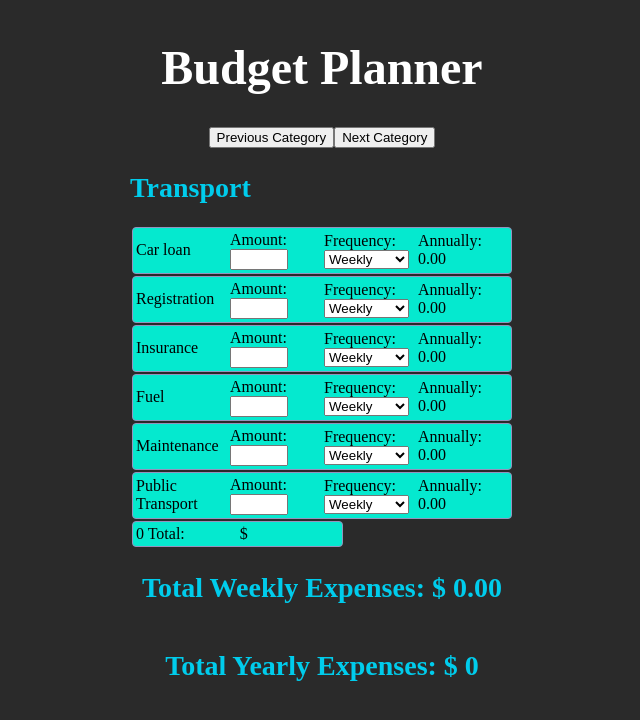
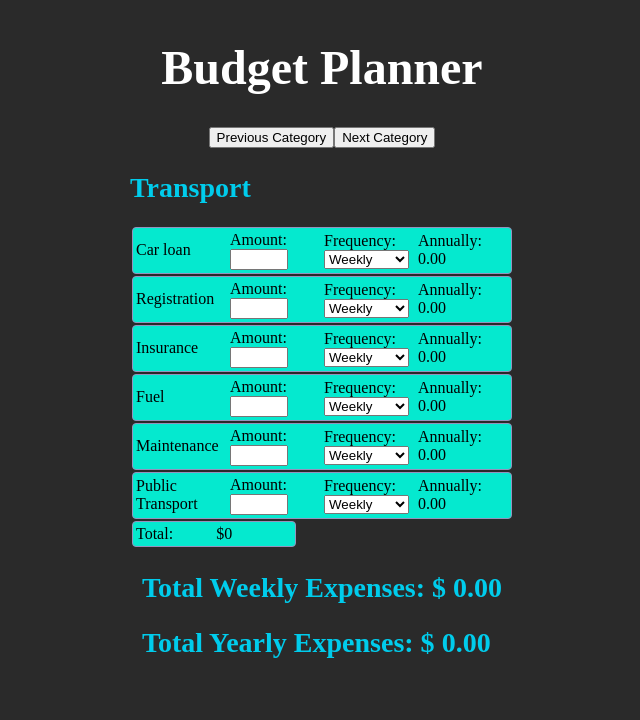
Before and after one commit to DBurgess93/budget-planner, a React (Create React App) app: page / in a window 1280 px wide. Shown: the top 720 px of the page, without its empty margins (318-958 px from the left). Built offline with nearby package versions, Linux system fonts and the light colour scheme.

Commit message:
Update how category total is display in Category component

```diff
--- a/src/App.js
+++ b/src/App.js
@@ -55,8 +55,8 @@ const Category = ({
         <table>
           <tbody>
             <tr>
-              <td>{showCategory} Total:</td>
-              <td>${categoryTotals[showCategory]}</td>
+              <td>Total:</td>
+              <td>${categoryTotals[currentCategory.name]}</td>
             </tr>
           </tbody>
         </table>
@@ -78,6 +78,15 @@ const ToggleCategoryButtons = ({ handleNextCategory, handleBackCategory }) => {
       >
         Next Category
       </button>
+    </div>
+  )
+}
+
+const RunningTotals = ({totalAllWeekly, totalAllCategories}) => {
+  return (
+    <div>
+      <h2>Total Weekly Expenses: $ {totalAllWeekly.toFixed(2)} </h2>
+      <h2>Total Yearly Expenses: $ {totalAllCategories.toFixed(2)} </h2>
     </div>
   )
 }
@@ -128,7 +137,7 @@ const App = () => {
     },
     {
       name: 'Home',
-      display: false,
+      display: true,
       items: [
         {
           name: 'Home Loan',
@@ -176,7 +185,7 @@ const App = () => {
     },
     {
       name: 'Utilities',
-      display: false,
+      display: true,
       items: [
         {
           name: 'Mobile Phone',
@@ -218,7 +227,7 @@ const App = () => {
     },
     {
       name: 'Health',
-      display: false,
+      display: true,
       items: [
         {
           name: 'Health Insurance',
@@ -266,7 +275,7 @@ const App = () => {
     },
     {
       name: 'Entertainment',
-      display: false,
+      display: true,
       items: [
         {
           name: 'Netflix',
@@ -439,8 +448,10 @@ const App = () => {
         categoryTotals={categoryTotals}
         showCategory={showCategory}
       />
-      <h2>Total Weekly Expenses: $ {totalAllWeekly.toFixed(2)} </h2>
-      <h2>Total Yearly Expenses: $ {totalAllCategories} </h2>
+      <RunningTotals
+        totalAllWeekly={totalAllWeekly}
+        totalAllCategories={totalAllCategories}
+      />
     </div>
   );
 }
```
